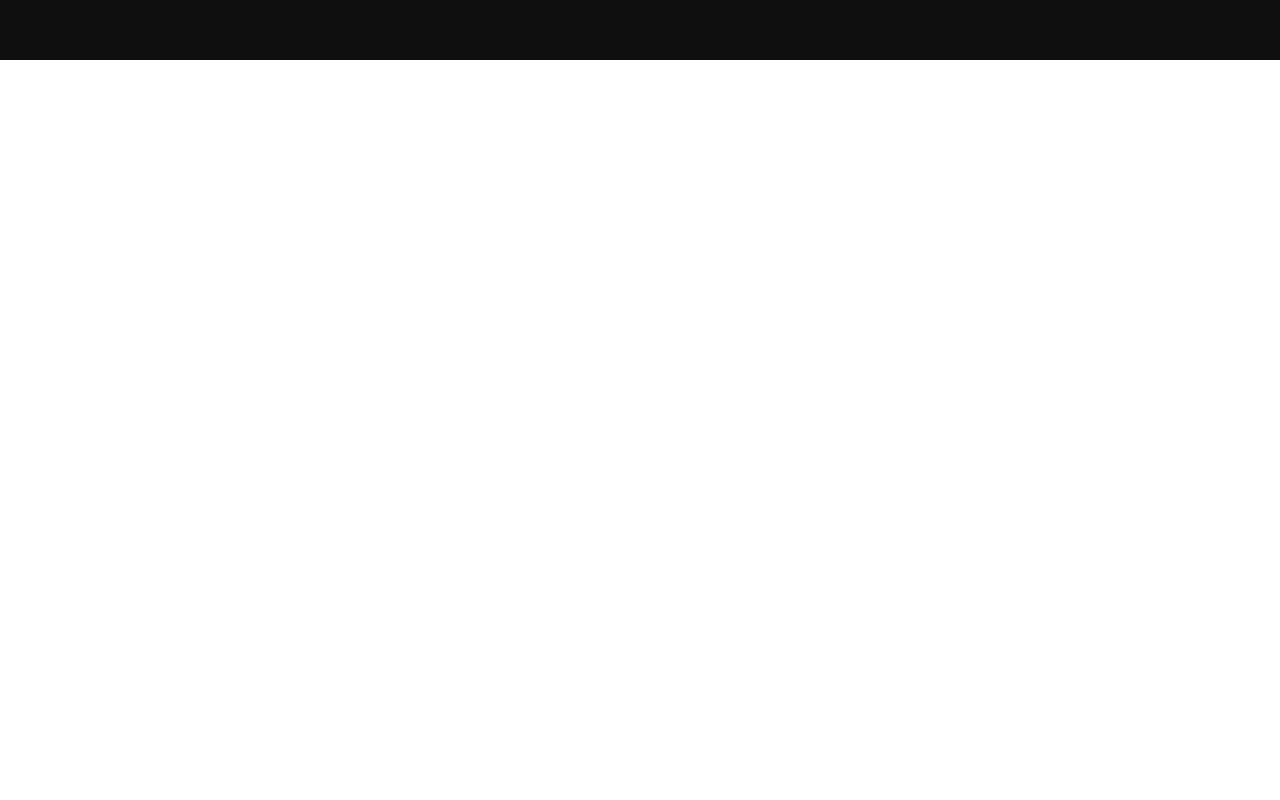
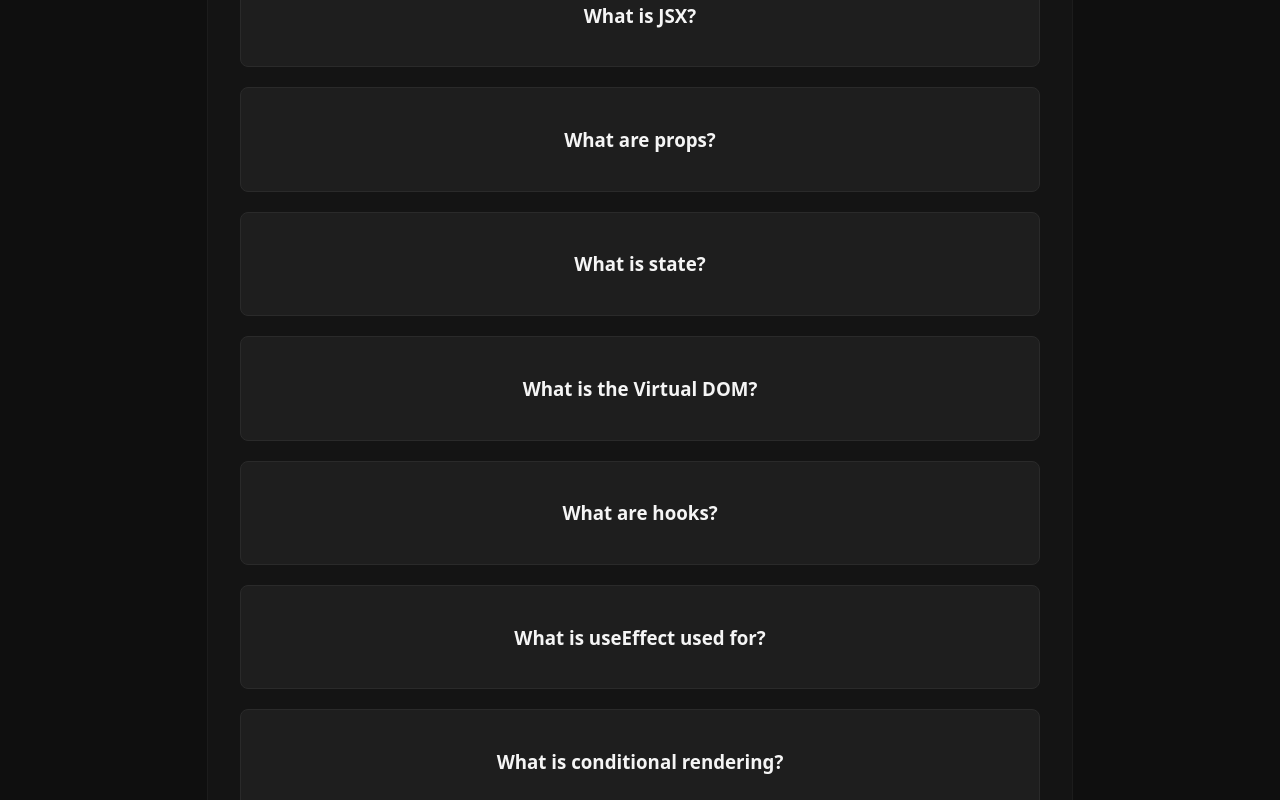
Before and after one commit to FixedBits/react-qa-knowledge-base, a React (Vite) app: page / in a window 1280 px wide. Shown: the part 560-1360 px from the top of the page. Before the commit the page ends 800 px from the top, so only its background shows below. Built offline with nearby package versions, Linux system fonts and the light colour scheme.

Commit message:
Update questions.js

```diff
--- a/src/data/questions.js
+++ b/src/data/questions.js
@@ -9,4 +9,44 @@ export const questions = [
     question: "What is a component?",
     answer: "A component is a reusable piece of UI that manages its own structure and behavior.",
   },
+  {
+    id: 3,
+    question: "What is JSX?",
+    answer: "JSX is a syntax extension that lets you write HTML-like code inside JavaScript.",
+  },
+  {
+    id: 4,
+    question: "What are props?",
+    answer: "Props are inputs passed to components that allow data to flow from parent to child.",
+  },
+  {
+    id: 5,
+    question: "What is state?",
+    answer: "State is data managed inside a component that can change over time and trigger re-renders.",
+  },
+  {
+    id: 6,
+    question: "What is the Virtual DOM?",
+    answer: "The Virtual DOM is an in-memory representation of the UI that React uses to update the real DOM efficiently.",
+  },
+  {
+    id: 7,
+    question: "What are hooks?",
+    answer: "Hooks are functions that let you use React features like state and lifecycle methods in functional components.",
+  },
+  {
+    id: 8,
+    question: "What is useEffect used for?",
+    answer: "useEffect lets you run side effects such as fetching data, updating the document title, or subscribing to events.",
+  },
+  {
+    id: 9,
+    question: "What is conditional rendering?",
+    answer: "Conditional rendering means showing different UI elements based on certain conditions or state values.",
+  },
+  {
+    id: 10,
+    question: "What is a controlled component?",
+    answer: "A controlled component is a form input whose value is managed by React state instead of the DOM.",
+  },
 ];
```
